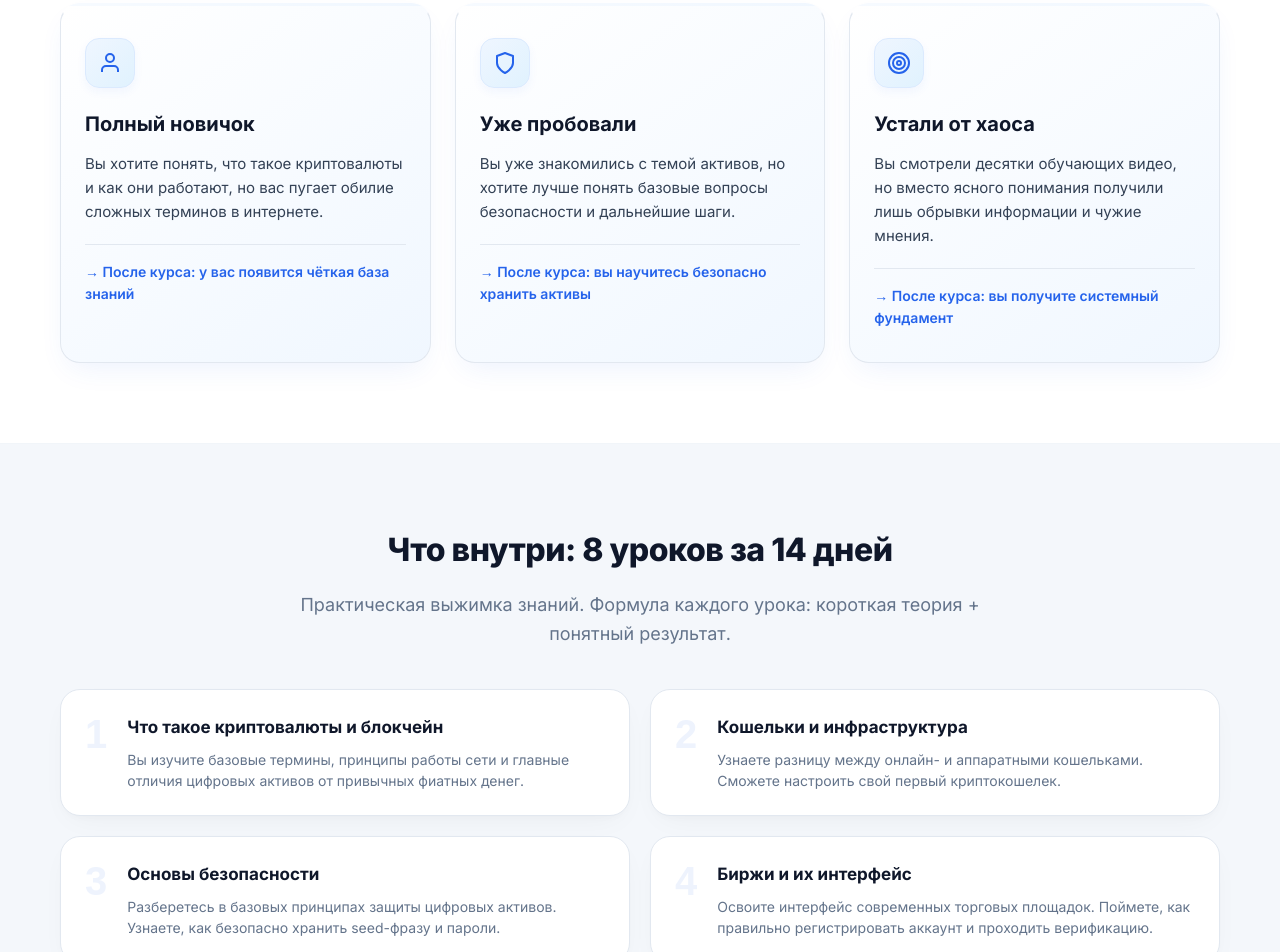
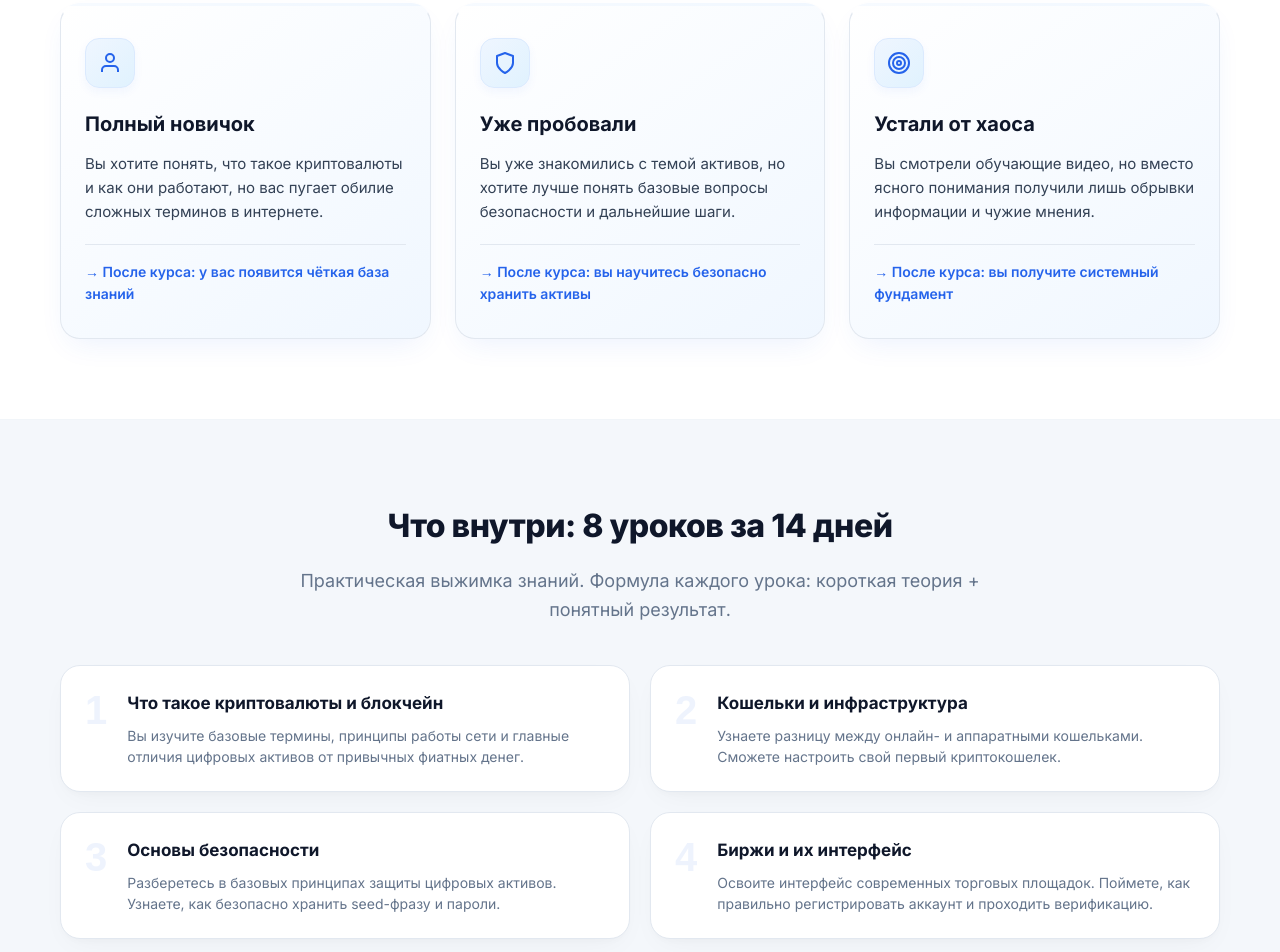
Before and after one commit to OldManLazlo/site, a plain HTML site: page Crypto_Site New 2/index.html in a window 1280 px wide. Shown: the part 1125-2077 px from the top of the page. Drawn offline with Linux system fonts and the light colour scheme.

Commit message:
Update index.html

```diff
--- a/Crypto_Site New 2/index.html
+++ b/Crypto_Site New 2/index.html
@@ -538,7 +538,7 @@
                     <div class="target-card">
                         <div class="target-icon"><svg width="24" height="24"><use href="#icon-target"/></svg></div>
                         <h3 class="target-title">Устали от хаоса</h3>
-                        <p class="target-desc">Вы смотрели десятки обучающих видео, но вместо ясного понимания получили лишь обрывки информации и чужие мнения.</p>
+                        <p class="target-desc">Вы смотрели обучающие видео, но вместо ясного понимания получили лишь обрывки информации и чужие мнения.</p>
                         <div class="target-result">→ После курса: вы получите системный фундамент</div>
                     </div>
                 </div>
```
